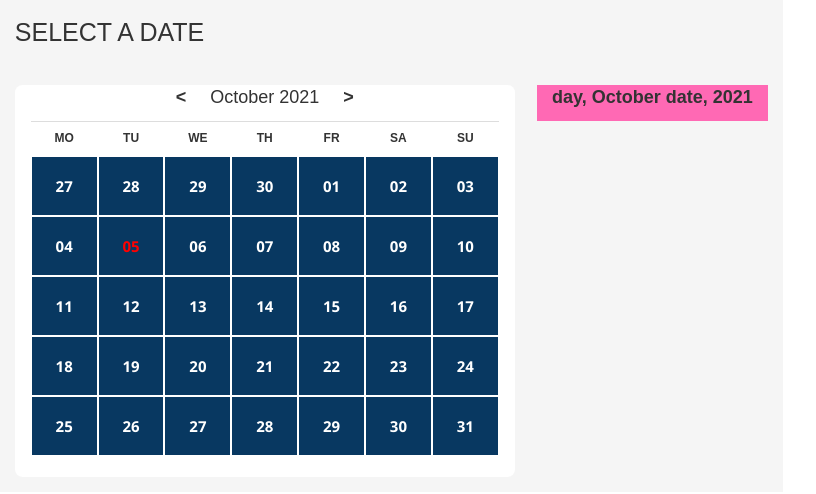
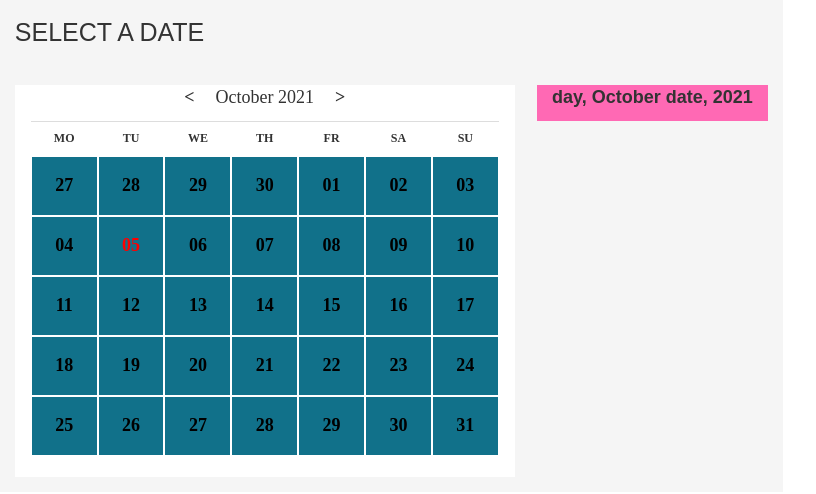
Before and after one commit to YoonShweZin/harrypotterexperience, a Flask app: page / in a window 1280 px wide. Shown: the top 494 px of the page, without its empty margins (0-816 px from the left). Run offline with Flask 2, Linux system fonts and the light colour scheme; some libraries are stand-ins or nearby versions.

Commit message:
Change Design

```diff
--- a/static/index.css
+++ b/static/index.css
@@ -14,13 +14,12 @@
 #month-view{
     width: 500px;
     background-color:white;
-    border-radius: 1ex;
     float: left;
 }
 
 #m{
     font-size: 18px;
-    font-family: sans-serif;
+    font-family: 'Times New Roman', Times, serif;
     text-align: center;
 }
 
@@ -43,21 +42,22 @@
     width: 50px;
     height: 60px;
     cursor: pointer;
-    background-color: rgb(8, 56, 97);
-    color: white;
+    background-color: rgb(17, 113, 138);
+    color: black;
     text-align: center;
-    font-size: 15px;
+    font-size: 18px;
     font-weight: bold;
-    font-family:'Segoe UI', Tahoma, Geneva, Verdana, sans-serif;
+    font-family:'Times New Roman', Times, serif;
     border:2px solid white;
 }
 
 #plan td:hover{
     background-color: black;
+    color: white;
 }
 
 #plan th{
-    font-family: sans-serif;
+    font-family: 'Times New Roman', Times, serif;
     font-size: 12px;
     text-align: center;
 }
```
